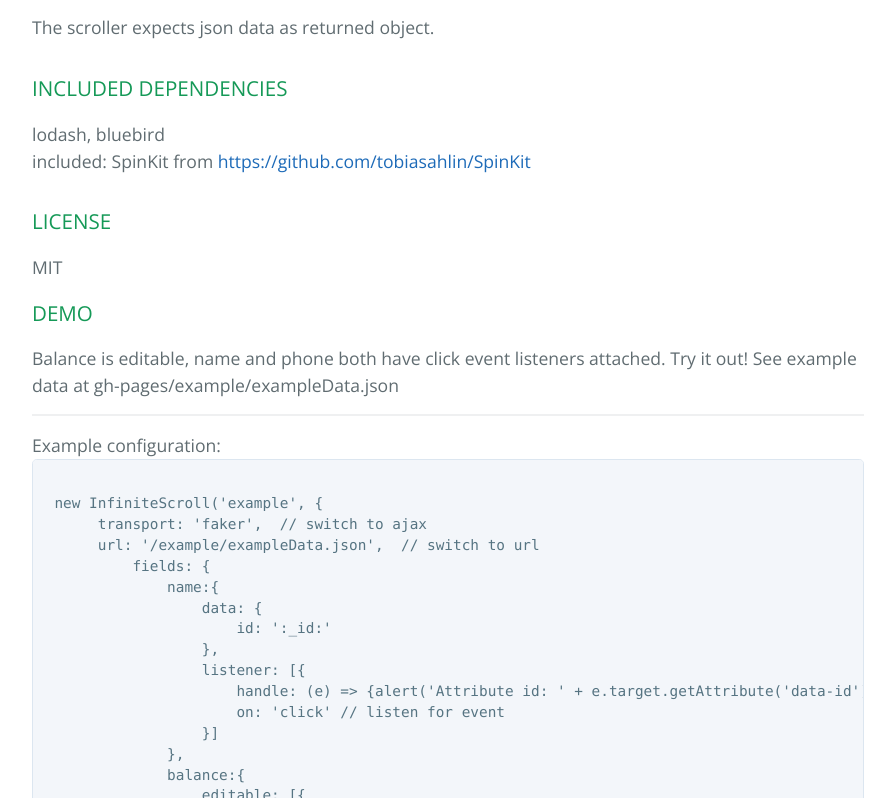
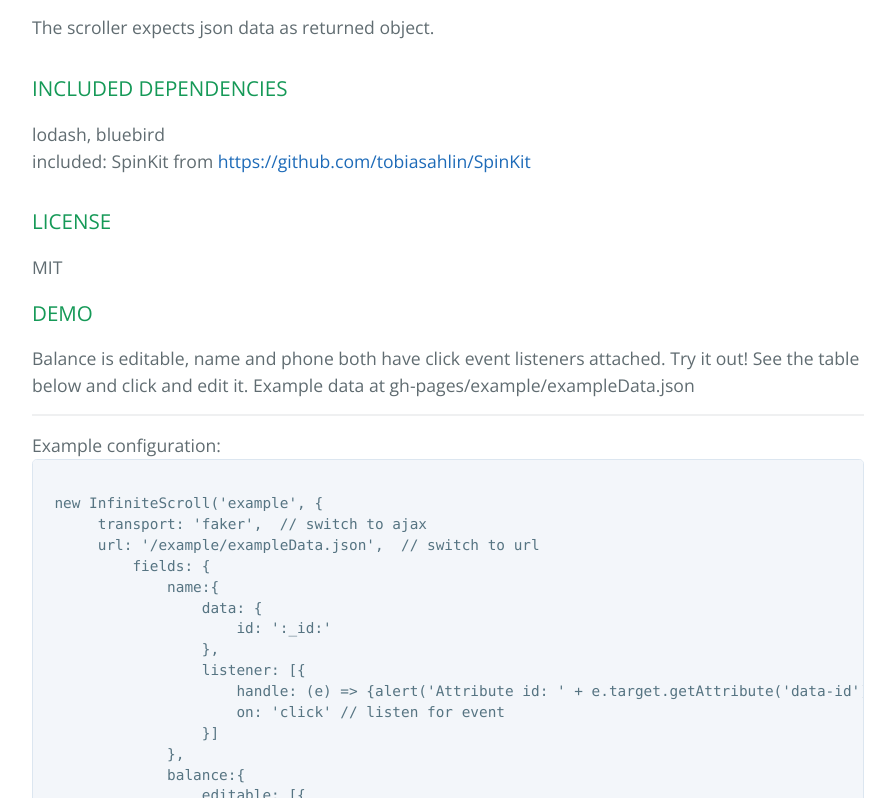
Before and after one commit to baao/infinite-table, a plain HTML site: page index.html in a window 1280 px wide. Shown: the part 1820-2618 px from the top of the page, without its empty margins (192-1087 px from the left). Drawn offline with nearby package versions, Linux system fonts and the light colour scheme.

Commit message:
initial commit

```diff
--- a/index.html
+++ b/index.html
@@ -105,7 +105,8 @@ included: SpinKit from <a href="https://github.com/tobiasahlin/SpinKit">https://
         <p>MIT</p>
 
         <div id="DEMO"><h3>DEMO</h3>
-            Balance is editable, name and phone both have click event listeners attached. Try it out! See example data at gh-pages/example/exampleData.json
+            Balance is editable, name and phone both have click event listeners attached. Try it out! See the table below and click and edit it.
+            Example data at gh-pages/example/exampleData.json
             <hr>
             Example configuration:
 
```
